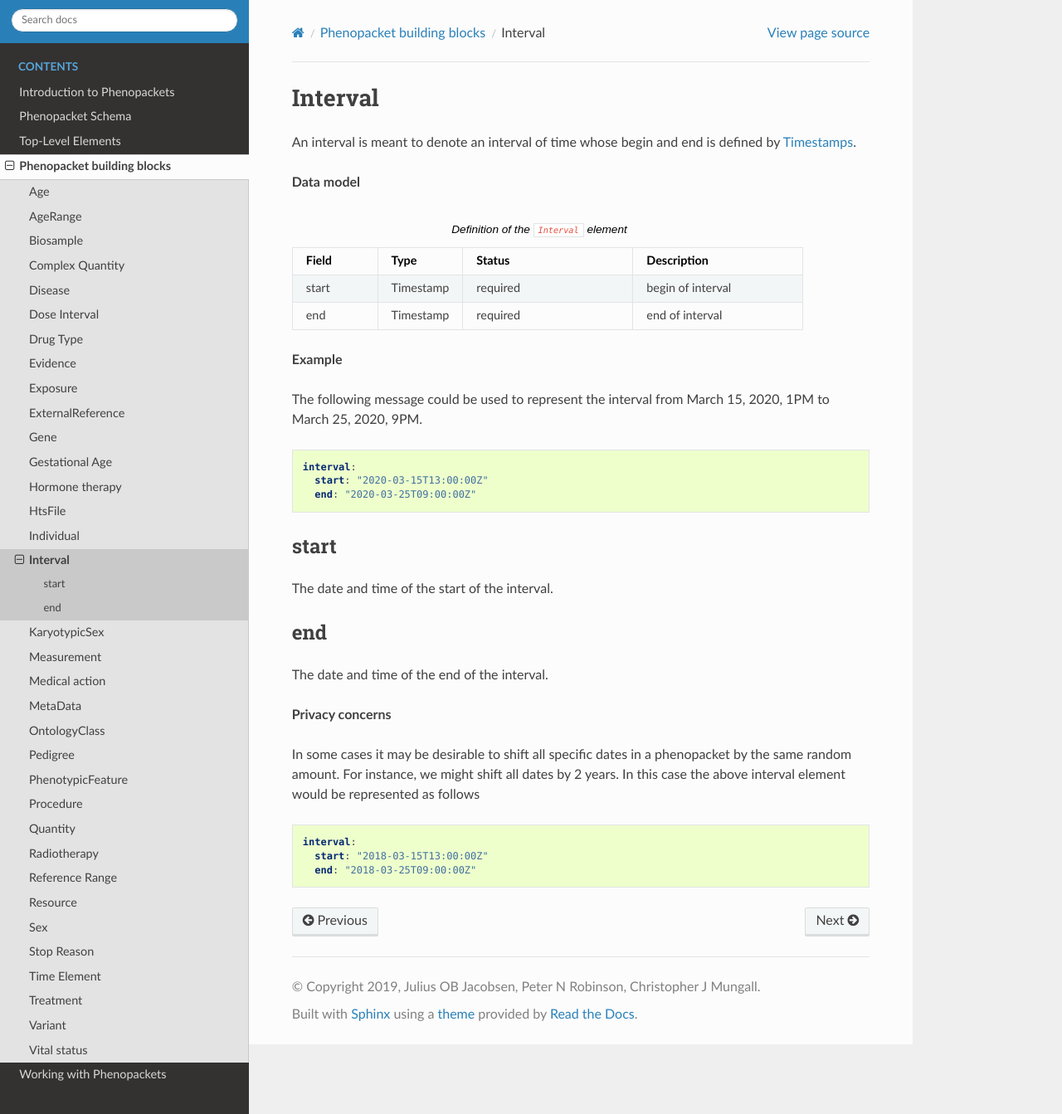
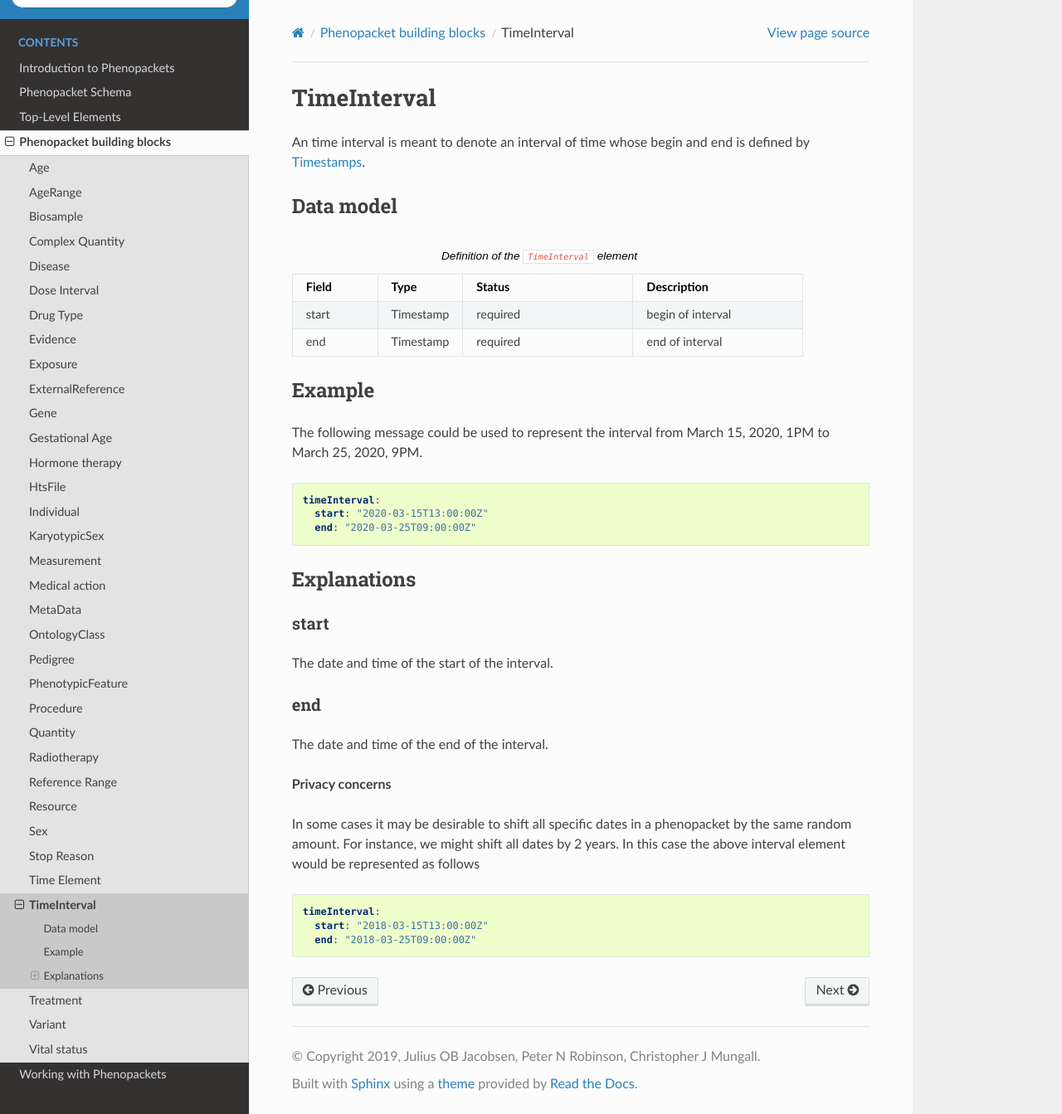
Before and after one commit to phenopackets/phenopacket-schema, a Sphinx documentation site: the page built from docs/time-interval.rst, in a window 1280 px wide and 1343 px high. Shown: the whole window at 83% size. Built offline with Sphinx 7.4.7 and the Read the Docs theme 2.0.0, drawn with Linux system fonts in a browser that asks for light colours.

Commit message:
documentation for timeInterval revised

```diff
--- a/docs/building-blocks.rst
+++ b/docs/building-blocks.rst
@@ -30,7 +30,6 @@ building blocks.
    hormonetherapy
    htsfile
    individual
-   interval
    karyotypicsex
    measurement
    medical-action
@@ -46,6 +45,7 @@ building blocks.
    sex
    stop-reason
    time-element
+   time-interval
    treatment
    variant
    vital-status
--- a/docs/interval.rst
+++ b/docs/time-interval.rst
@@ -1,19 +1,20 @@
-.. _rstinterval:
+.. _rsttimeinterval:
 
-========
-Interval
-========
+************
+TimeInterval
+************
 
-An interval is meant to denote an interval of time whose begin and end is defined
+An time interval is meant to denote an interval of time whose begin and end is defined
 by `Timestamps <https://developers.google.com/protocol-buffers/docs/reference/java/com/google/protobuf/Timestamp>`_.
 
 
 
 
-**Data model**
+Data model
+##########
 
 
-.. list-table:: Definition  of the ``Interval`` element
+.. list-table:: Definition  of the ``TimeInterval`` element
    :widths: 25 25 50 50
    :header-rows: 1
 
@@ -31,16 +32,22 @@ by `Timestamps <https://developers.google.com/protocol-buffers/docs/reference/ja
      - end of interval
 
 
-**Example**
+Example
+#######
 
 The following message could be used to represent the
 interval from March 15, 2020, 1PM to March 25, 2020, 9PM.
 
 .. code-block:: yaml
 
-  interval:
+  timeInterval:
     start: "2020-03-15T13:00:00Z"
     end: "2020-03-25T09:00:00Z"
+
+
+Explanations
+############
+
 
 start
 ~~~~~
@@ -58,6 +65,6 @@ might shift all dates by 2 years. In this case the above interval element would
 
 .. code-block:: yaml
 
-  interval:
+  timeInterval:
     start: "2018-03-15T13:00:00Z"
     end: "2018-03-25T09:00:00Z"
--- a/docs/treatment.rst
+++ b/docs/treatment.rst
@@ -1,8 +1,8 @@
 .. _rsttreatment:
 
-=========
+*********
 Treatment
-=========
+*********
 
 
 
@@ -12,7 +12,8 @@ as prescription and over-the-counter
 medicines, vaccines, and large-molecule biologic therapies.
 
 
-**Data model**
+Data model
+##########
 
 
 .. list-table:: Definition  of the ``Treatment`` element
@@ -44,9 +45,16 @@ medicines, vaccines, and large-molecule biologic therapies.
      - optional
      - reason to stop taking the drug
 
+Example
+#######
 
 
 
+
+
+
+Explanations
+############
 
 agent
 ~~~~
```
Also changed, not shown: 2 other files.
